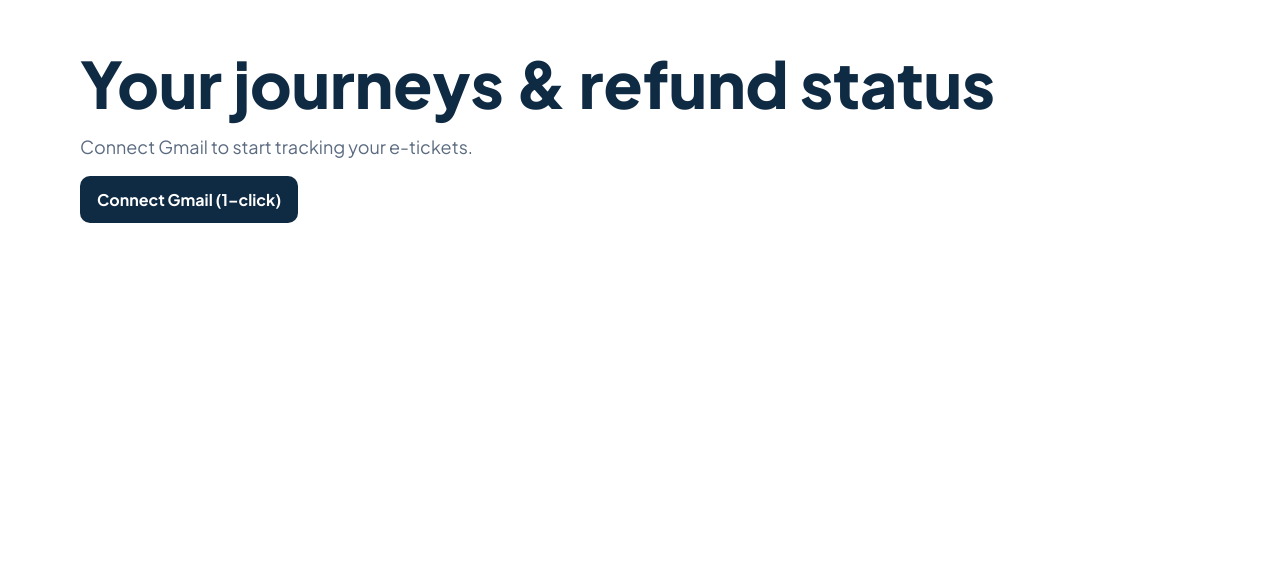
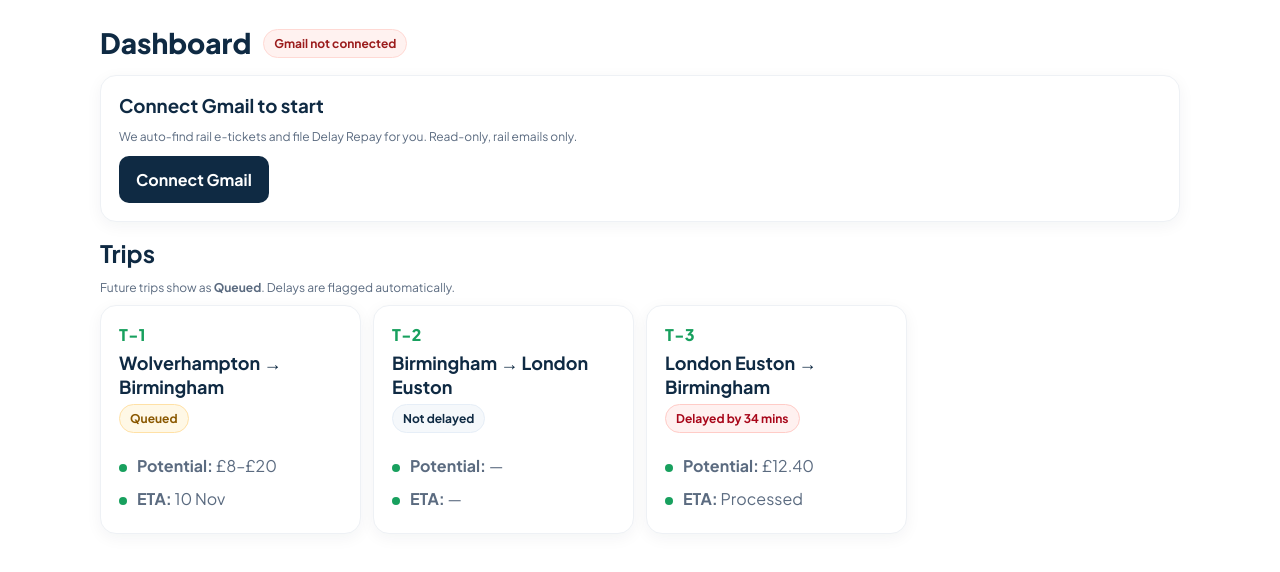
Before and after one commit to fareguard/fg-rail-pwa-starter, a Next.js app: page /dashboard in a window 1280 px wide. Shown: the top 572 px of the page. Built offline with nearby package versions, Linux system fonts and the light colour scheme; no server answers.

Commit message:
Update page.tsx

```diff
--- a/app/(app)/dashboard/page.tsx
+++ b/app/(app)/dashboard/page.tsx
@@ -1,130 +1,109 @@
 // app/(app)/dashboard/page.tsx
-"use client";
+'use client';
 
-import React, { Suspense, useEffect, useState } from "react";
-import { useSearchParams } from "next/navigation";
-import { createClient } from "@supabase/supabase-js";
-import ConnectGmailButton from "@/app/components/ConnectGmailButton";
+import React, { Suspense, useEffect, useMemo, useState } from 'react';
+import Link from 'next/link';
+import { useSearchParams } from 'next/navigation';
 
-// ✅ Make sure this page is never prerendered
-export const dynamic = "force-dynamic";
-// ✅ Valid values: number or false. Use false to fully disable ISR on this page.
-export const revalidate = false;
+// IMPORTANT: these must be numbers/strings, not objects.
+export const revalidate = 0;               // do NOT use { revalidate: 0 }
+export const dynamic = 'force-dynamic';    // keep this dynamic
 
-const supabase = createClient(
-  process.env.NEXT_PUBLIC_SUPABASE_URL!,
-  process.env.NEXT_PUBLIC_SUPABASE_ANON_KEY!
-);
+function DashboardInner() {
+  const search = useSearchParams();
+  const [connected, setConnected] = useState<boolean>(false);
 
-export default function DashboardPage() {
+  // read ?connected=gmail from callback
+  const connectedParam = useMemo(() => search.get('connected'), [search]);
+
+  useEffect(() => {
+    if (connectedParam === 'gmail') {
+      setConnected(true);
+    }
+  }, [connectedParam]);
+
+  // Fake example list to show states—replace with real data fetch later
+  const trips = [
+    { id: 'T-1', title: 'Wolverhampton → Birmingham', status: 'queued', eta: '10 Nov', potential: '£8–£20' },
+    { id: 'T-2', title: 'Birmingham → London Euston', status: 'not_delayed', eta: '—', potential: '—' },
+    { id: 'T-3', title: 'London Euston → Birmingham', status: 'delayed_34', eta: 'Processed', potential: '£12.40' },
+  ];
+
   return (
-    <div className="container" style={{ padding: "40px 0" }}>
-      <Suspense fallback={<div>Loading…</div>}>
-        <DashboardInner />
-      </Suspense>
+    <div className="container" style={{ paddingTop: 28, paddingBottom: 48 }}>
+      <div style={{ display: 'flex', alignItems: 'center', gap: 12, marginBottom: 16 }}>
+        <h1 className="h1" style={{ margin: 0, fontSize: 28, lineHeight: 1.1 }}>Dashboard</h1>
+        {connected ? (
+          <span className="badge" title="Gmail connected">Gmail connected</span>
+        ) : (
+          <span className="badge" style={{ background:'#fff2f0', color:'#9b1c1c', borderColor:'#ffd9d4' }}>
+            Gmail not connected
+          </span>
+        )}
+      </div>
+
+      {!connected ? (
+        <div className="card" style={{ marginBottom: 16 }}>
+          <h3 style={{ margin: '0 0 6px', color: 'var(--fg-navy)' }}>Connect Gmail to start</h3>
+          <p className="small">
+            We auto-find rail e-tickets and file Delay Repay for you. Read-only, rail emails only.
+          </p>
+          <div className="ctaRow" style={{ marginTop: 10 }}>
+            <Link href="/?cta=dashboard-connect#connect" className="btn btnPrimary">
+              Connect Gmail
+            </Link>
+          </div>
+        </div>
+      ) : (
+        <div className="card" style={{ marginBottom: 16 }}>
+          <h3 style={{ margin: '0 0 6px', color: 'var(--fg-navy)' }}>You’re connected ✅</h3>
+          <p className="small">
+            We’re scanning your inbox for past trips and will auto-file eligible claims going forward.
+          </p>
+        </div>
+      )}
+
+      <section className="section" style={{ paddingTop: 0 }}>
+        <h2>Trips</h2>
+        <p className="small" style={{ marginBottom: 10 }}>
+          Future trips show as <strong>Queued</strong>. Delays are flagged automatically.
+        </p>
+
+        <div style={{ display: 'grid', gridTemplateColumns: 'repeat(auto-fill, minmax(260px, 1fr))', gap: 12 }}>
+          {trips.map(t => {
+            let chipStyle = { background:'#f5f8fb', color:'var(--fg-navy)', borderColor:'#e6eef7' };
+            let chipText = 'Not delayed';
+
+            if (t.status === 'queued') {
+              chipStyle = { background:'#fff8e6', color:'#8a5800', borderColor:'#ffe1a6' } as any;
+              chipText = 'Queued';
+            } else if (t.status.startsWith('delayed_')) {
+              chipStyle = { background:'#fff1f0', color:'#a8071a', borderColor:'#ffccc7' } as any;
+              chipText = `Delayed by ${t.status.replace('delayed_', '')} mins`;
+            }
+
+            return (
+              <div key={t.id} className="card">
+                <div className="kicker">{t.id}</div>
+                <h3 style={{ margin: '6px 0 6px', color: 'var(--fg-navy)', fontSize: 18 }}>{t.title}</h3>
+                <div className="badge" style={{ ...chipStyle }}>{chipText}</div>
+                <ul className="list">
+                  <li><span className="dot" /><span><strong>Potential:</strong> {t.potential}</span></li>
+                  <li><span className="dot" /><span><strong>ETA:</strong> {t.eta}</span></li>
+                </ul>
+              </div>
+            );
+          })}
+        </div>
+      </section>
     </div>
   );
 }
 
-type Profile = {
-  user_id: string;
-  user_email: string | null;
-  gmail_connected?: boolean | null;
-};
-
-function DashboardInner() {
-  const params = useSearchParams();
-  const [loading, setLoading] = useState(true);
-  const [sessionUser, setSessionUser] = useState<null | {
-    id: string;
-    email: string | null;
-  }>(null);
-  const [profile, setProfile] = useState<Profile | null>(null);
-
-  useEffect(() => {
-    (async () => {
-      setLoading(true);
-
-      // 1) Current auth session
-      const { data: ses } = await supabase.auth.getSession();
-      const user = ses.session?.user
-        ? { id: ses.session.user.id, email: ses.session.user.email ?? null }
-        : null;
-      setSessionUser(user);
-
-      // 2) If back from OAuth (?auth=1), mark profile as connected
-      if (user && params.get("auth") === "1") {
-        await supabase
-          .from("profiles")
-          .upsert(
-            {
-              user_id: user.id,
-              user_email: user.email,
-              gmail_connected: true,
-            },
-            { onConflict: "user_id" }
-          );
-      }
-
-      // 3) Fetch latest profile
-      if (user) {
-        const { data: prof } = await supabase
-          .from("profiles")
-          .select("*")
-          .eq("user_id", user.id)
-          .maybeSingle();
-
-        if (prof) setProfile(prof as Profile);
-      }
-
-      setLoading(false);
-    })();
-  }, [params]);
-
-  if (loading) {
-    return (
-      <>
-        <h1 className="h1">Your journeys & refund status</h1>
-        <p className="sub">Loading…</p>
-      </>
-    );
-  }
-
-  if (!sessionUser) {
-    return (
-      <>
-        <h1 className="h1">Your journeys & refund status</h1>
-        <p className="sub">Connect Gmail to start tracking your e-tickets.</p>
-        <div className="ctaRow">
-          <ConnectGmailButton />
-        </div>
-      </>
-    );
-  }
-
-  const connected = !!profile?.gmail_connected;
-
+export default function DashboardPage() {
   return (
-    <>
-      <h1 className="h1">Your journeys & refund status</h1>
-
-      {!connected ? (
-        <>
-          <p className="sub" style={{ marginTop: 8 }}>
-            You’re signed in as {sessionUser.email}. Connect Gmail so we can
-            find your rail e-tickets.
-          </p>
-          <div className="ctaRow">
-            <ConnectGmailButton label="Connect Gmail" />
-          </div>
-        </>
-      ) : (
-        <div className="badge" style={{ marginTop: 8 }}>
-          Connected to Gmail ✅
-        </div>
-      )}
-
-      {/* TODO: render journeys / claims list here */}
-    </>
+    <Suspense fallback={<div className="container" style={{ paddingTop: 28 }}>Loading…</div>}>
+      <DashboardInner />
+    </Suspense>
   );
 }
```
